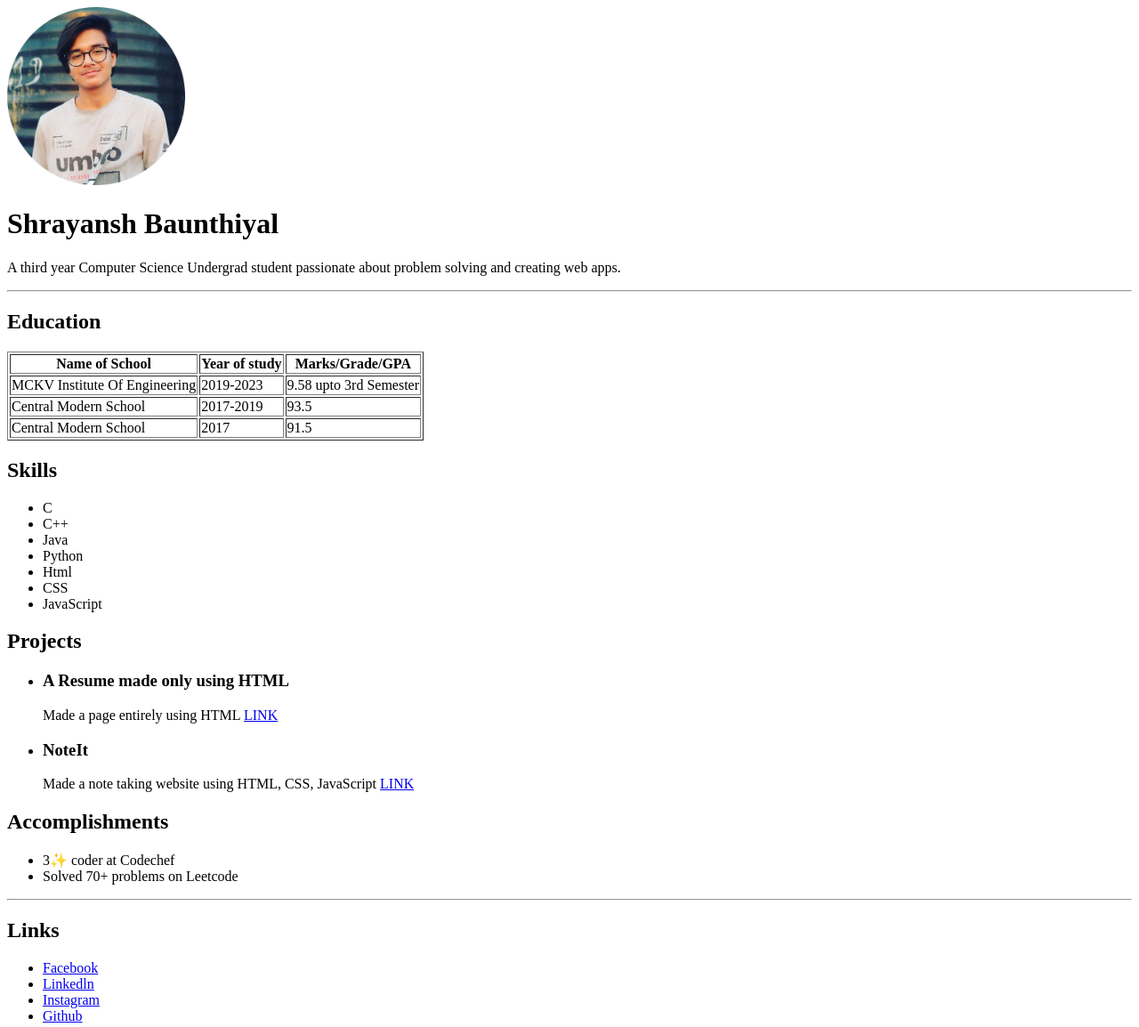
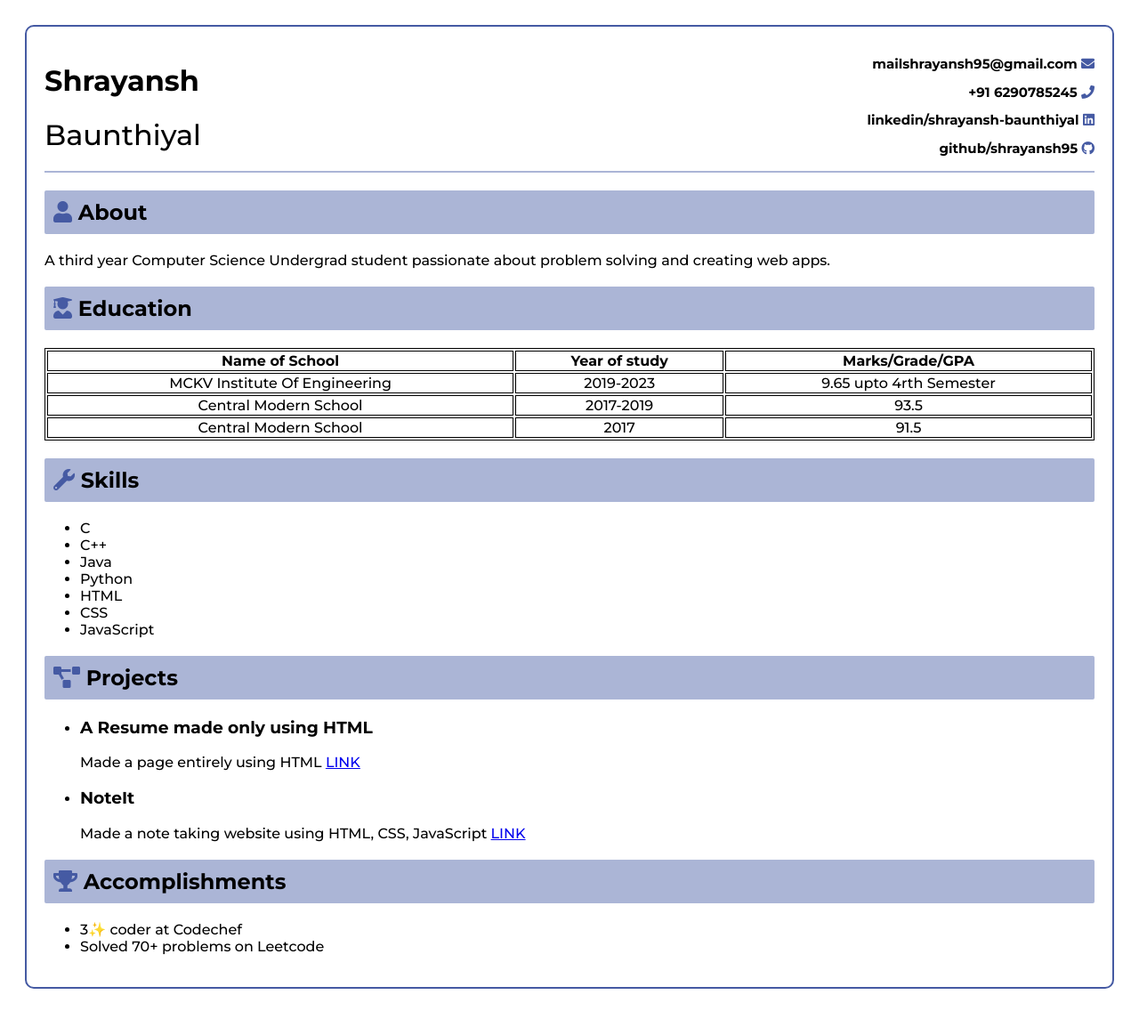
Before and after one commit to shrayansh95/Resume-using-HTML, a plain HTML site: page index.html in a window 1280 px wide. Shown: the whole page at 89% size. Drawn offline with Linux system fonts and the light colour scheme.

Commit message:
Added CSS and fonts to make the resume look better

```diff
--- /dev/null
+++ b/assets/css/styles.css
@@ -0,0 +1,72 @@
+html {
+    padding: 20px;
+}
+
+body {
+    padding: 20px;
+    border: 2px solid rgb(69,90,163);
+    border-radius: 10px;
+    font-family: 'Montserrat', sans-serif;
+}
+
+#header {
+    display: flex;
+    justify-content: space-between;
+    border-bottom: 2px solid rgb(171,181,214);
+}
+
+#first-name {
+    font-weight: 700;
+}
+
+#last-name {
+    font-weight: 500;
+}
+
+.details h2 {
+    font-size: 15px;
+    text-align: right;
+}
+
+.fas, .fab {
+    color: rgb(69,90,163);
+}
+
+#about h2 {
+    padding: 10px;
+    background-color: rgb(171,181,214);
+    border-radius: 2px;
+}
+
+#education h2 {
+    padding: 10px;
+    background-color: rgb(171,181,214);
+    border-radius: 2px;
+}
+
+#skills h2 {
+    padding: 10px;
+    background-color: rgb(171,181,214);
+    border-radius: 2px;
+}
+
+#projects h2 {
+    padding: 10px;
+    background-color: rgb(171,181,214);
+    border-radius: 2px;
+}
+
+#accomplishments h2 {
+    padding: 10px;
+    background-color: rgb(171,181,214);
+    border-radius: 2px;
+}
+
+table {
+    width: 100%;
+}
+
+table, th, td {
+    text-align: center;
+    border: 1px solid black;
+}
--- a/index.html
+++ b/index.html
@@ -6,18 +6,39 @@
     <meta http-equiv="X-UA-Compatible" content="IE=edge">
     <meta name="viewport" content="width=device-width, initial-scale=1.0">
     <title>Shrayansh's Resume</title>
+    <link rel="stylesheet" href="https://cdnjs.cloudflare.com/ajax/libs/font-awesome/5.15.4/css/all.min.css"
+        integrity="sha512-1ycn6IcaQQ40/MKBW2W4Rhis/DbILU74C1vSrLJxCq57o941Ym01SwNsOMqvEBFlcgUa6xLiPY/NS5R+E6ztJQ=="
+        crossorigin="anonymous" referrerpolicy="no-referrer" />
+    <link rel="preconnect" href="https://fonts.googleapis.com">
+    <link rel="preconnect" href="https://fonts.gstatic.com" crossorigin>
+    <link href="https://fonts.googleapis.com/css2?family=Montserrat:wght@500;700&display=swap" rel="stylesheet">
+    <link rel="stylesheet" href="assets/css/styles.css">
 </head>
 
 <body>
-    <header>
-        <img src="./assets/img/shrayansh.png" alt="Resume img" width="200" height="200">
-        <h1>Shrayansh Baunthiyal</h1>
-        <p>A third year Computer Science Undergrad student passionate about problem solving and creating web apps.</p>
-    </header>
-    <hr>
-    <div>
-        <h2>Education</h2>
-        <table border="1">
+    <div id="header">
+        <div>
+            <h1 id="first-name">Shrayansh</h1>
+            <h1 id="last-name">Baunthiyal</h1>
+        </div>
+        <div class="details">
+            <h2>mailshrayansh95@gmail.com <a href="mailto:mailshrayansh95@gmail.com"><i class="fas fa-envelope"></i></a>
+            </h2>
+            <h2>+91 6290785245 <a href="tel:+916290785245"><i class="fas fa-phone"></i></a></h2>
+            <h2>linkedin/shrayansh-baunthiyal <a href="https://www.linkedin.com/in/shrayansh-baunthiyal-0bb2821a7/"
+                    target="_blank"><i class="fab fa-linkedin"></i></a></h2>
+            <h2>github/shrayansh95 <a href="https://github.com/shrayansh95" target="_blank"><i
+                        class="fab fa-github"></i></a></h2>
+        </div>
+    </div>
+    <div id="about">
+        <h2><i class="fas fa-user"></i> About</h2>
+        <p>A third year Computer Science Undergrad student passionate about problem solving and creating web apps.
+        </p>
+    </div>
+    <div id="education">
+        <h2><i class="fas fa-user-graduate"></i> Education</h2>
+        <table>
             <thead>
                 <tr>
                     <th>Name of School</th>
@@ -29,7 +50,7 @@
                 <tr>
                     <td>MCKV Institute Of Engineering</td>
                     <td>2019-2023</td>
-                    <td>9.58 upto 3rd Semester</td>
+                    <td>9.65 upto 4rth Semester</td>
                 </tr>
                 <tr>
                     <td>Central Modern School</td>
@@ -44,20 +65,20 @@
             </tbody>
         </table>
     </div>
-    <div>
-        <h2>Skills</h2>
+    <div id="skills">
+        <h2><i class="fas fa-wrench"></i> Skills</h2>
         <ul>
             <li>C</li>
             <li>C++</li>
             <li>Java</li>
             <li>Python</li>
-            <li>Html</li>
+            <li>HTML</li>
             <li>CSS</li>
             <li>JavaScript</li>
         </ul>
     </div>
-    <div>
-        <h2>Projects</h2>
+    <div id="projects">
+        <h2><i class="fas fa-project-diagram"></i> Projects</h2>
         <ul>
             <li>
                 <h3>A Resume made only using HTML</h3>
@@ -70,23 +91,13 @@
             </li>
         </ul>
     </div>
-    <div>
-        <h2>Accomplishments</h2>
+    <div id="accomplishments">
+        <h2><i class="fas fa-trophy"></i> Accomplishments</h2>
         <ul>
             <li>3✨ coder at Codechef</li>
             <li>Solved 70+ problems on Leetcode</li>
         </ul>
     </div>
-    <hr>
-    <footer>
-        <h2>Links</h2>
-        <ul>
-            <li><a href="#">Facebook</a></li>
-            <li><a href="#">Linkedln</a></li>
-            <li><a href="#">Instagram</a></li>
-            <li><a href="#">Github</a></li>
-        </ul>
-    </footer>
 </body>
 
 </html>
```
